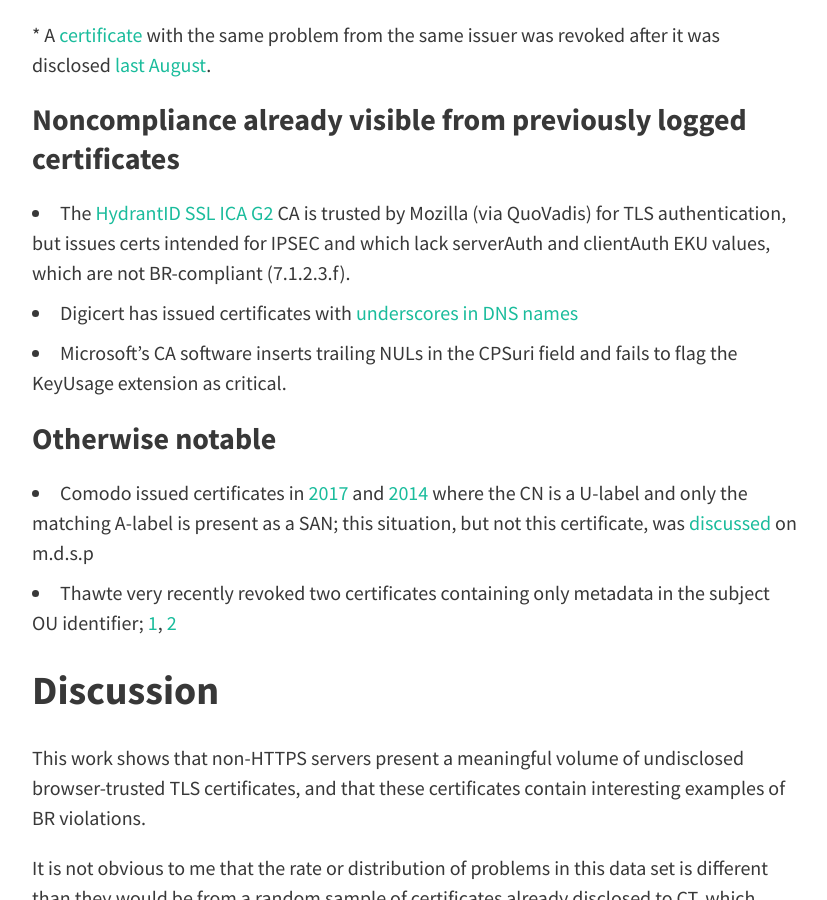
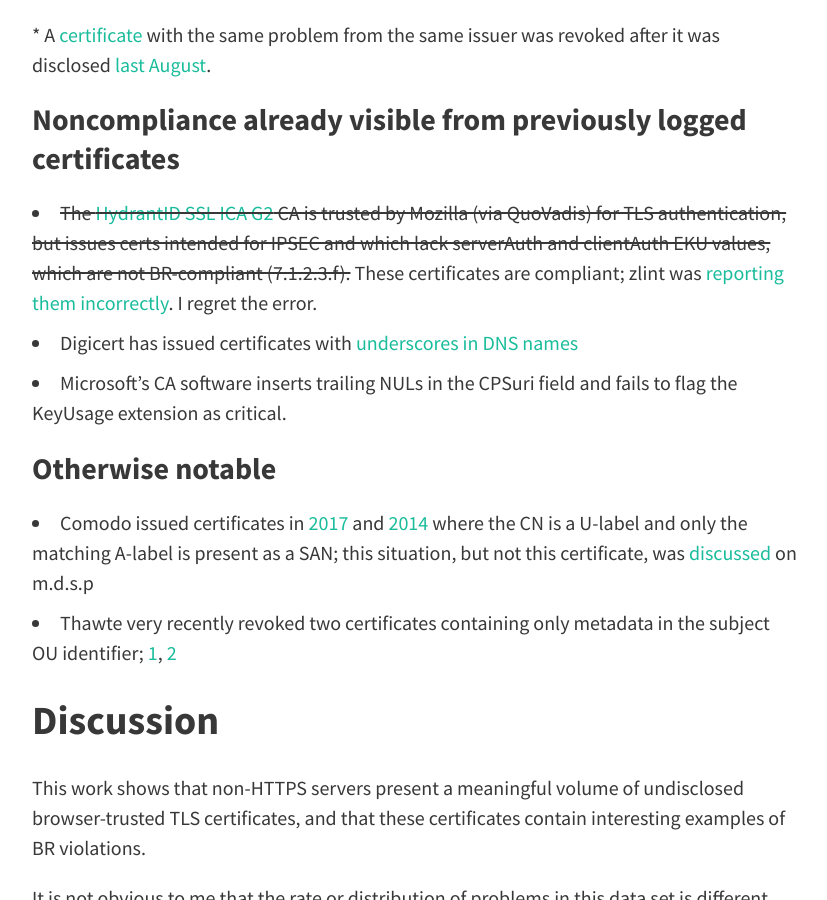
Before and after one commit to tdsmith/blog, a Jekyll site: the page built from _posts/2018-03-31-moressl-spelunking.markdown, in a window 1280 px wide and 900 px high, scrolled down 3004 px. Shown: the whole window, without its empty margins (224-1051 px from the left). Built offline with Jekyll 4.4.1, drawn with Linux system fonts in a browser that asks for light colours; nearby versions of some CDN libraries; comment, search, counter and statistics services are not loaded.

Commit message:
Correct moressl post
Note that the HydrantCA certs are compliant.

```diff
--- a/_posts/2018-03-31-moressl-spelunking.markdown
+++ b/_posts/2018-03-31-moressl-spelunking.markdown
@@ -119,10 +119,12 @@
 
 ### Noncompliance already visible from previously logged certificates
 
-* The [HydrantID SSL ICA G2](https://crt.sh/?caid=1483&opt=cablint,zlint)
+* ~~The [HydrantID SSL ICA G2](https://crt.sh/?caid=1483&opt=cablint,zlint)
   CA is trusted by Mozilla (via QuoVadis) for TLS authentication, but issues
   certs intended for IPSEC and which lack serverAuth and clientAuth EKU values,
-  which are not BR-compliant (7.1.2.3.f).
+  which are not BR-compliant (7.1.2.3.f).~~ These certificates are compliant;
+  zlint was [reporting them incorrectly](https://github.com/zmap/zlint/pull/218).
+  I regret the error.
 * Digicert has issued certificates with [underscores in DNS names](https://groups.google.com/d/msg/mozilla.dev.security.policy/Cyyyjdf_t2Q/rBRBrLYLEQAJ)
 * Microsoft's CA software inserts trailing NULs in the CPSuri field
   and fails to flag the KeyUsage extension as critical.
```
